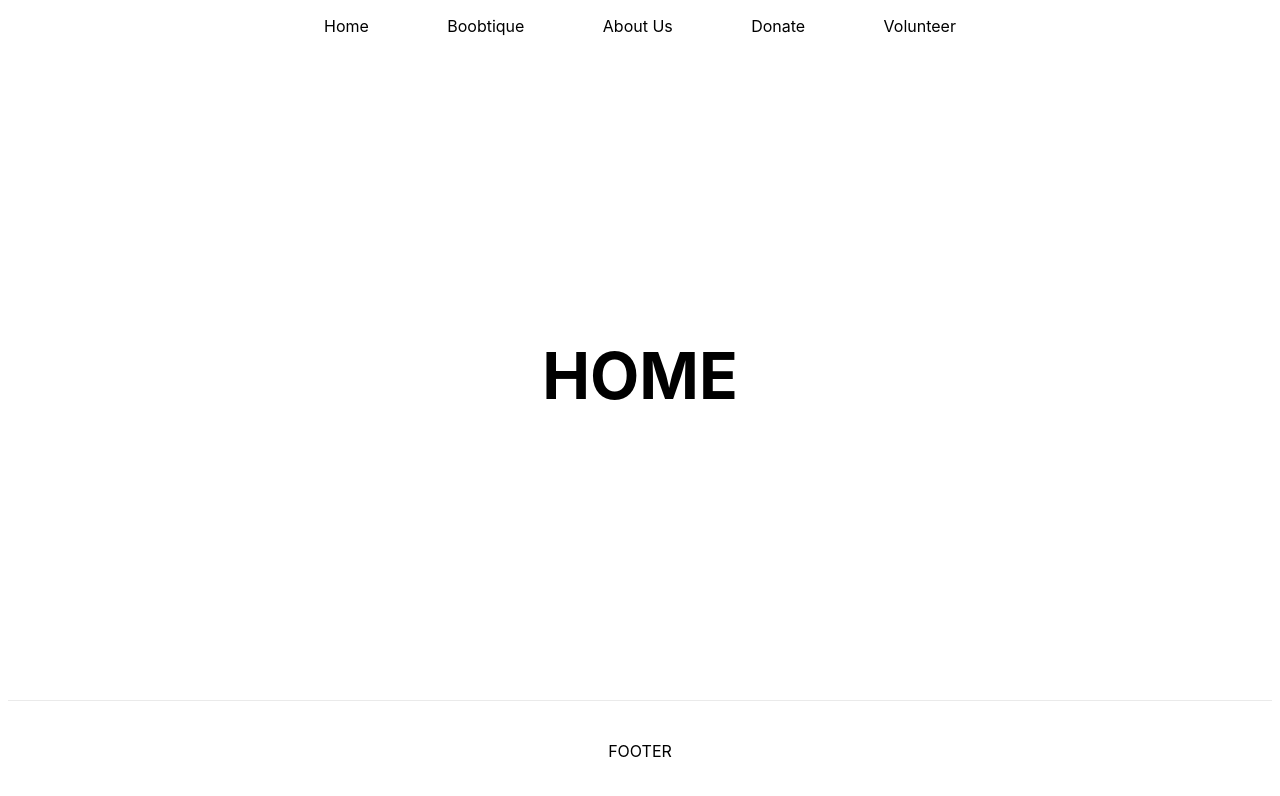
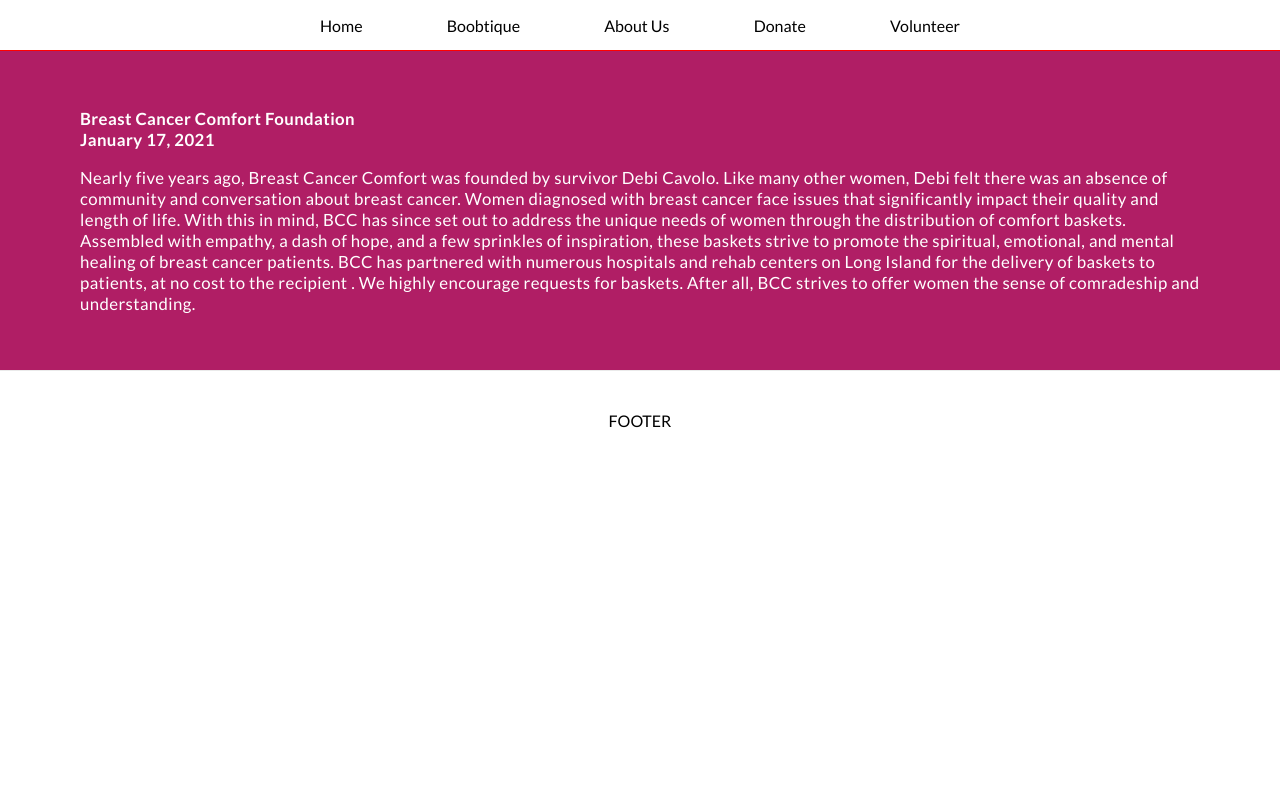
Before and after one commit to vishalicious213/bcc-v2, a Next.js app: page / in a window 1280 px wide. Shown: the top 796 px of the page. Built offline with nearby package versions, Linux system fonts and the light colour scheme.

Commit message:
added & styled article to index

```diff
--- a/pages/index.js
+++ b/pages/index.js
@@ -14,9 +14,12 @@
       <Nav />
 
       <main className={styles.main}>
-        <h1 className={styles.title}>
-          HOME
-        </h1>
+        <article className='pink-container'>
+          <p className='no-space-below'><b>Breast Cancer Comfort Foundation</b></p>
+          <p className='no-space-above'><b>January 17, 2021</b></p>
+
+          <p>Nearly five years ago, Breast Cancer Comfort was founded by survivor Debi Cavolo. Like many other women, Debi felt there was an absence of community and conversation about breast cancer. Women diagnosed with breast cancer face issues that significantly impact their quality and length of life. With this in mind, BCC has since set out to address the unique needs of women through the distribution of comfort baskets. Assembled with empathy, a dash of hope, and a few sprinkles of inspiration, these baskets strive to promote the spiritual, emotional, and mental healing of breast cancer patients. BCC has partnered with numerous hospitals and rehab centers on Long Island for the delivery of baskets to patients, at no cost to the recipient . We highly encourage requests for baskets. After all, BCC strives to offer women the sense of comradeship and understanding.</p>
+        </article>
       </main>
 
       <Footer />
--- a/styles/Home.module.css
+++ b/styles/Home.module.css
@@ -1,19 +1,20 @@
 .container {
   min-height: 100vh;
-  padding: 0 0.5rem;
+  /* padding: 0 0.5rem; */
   display: flex;
   flex-direction: column;
-  justify-content: center;
-  align-items: center;
+  /* justify-content: center; */
+  /* align-items: center; */
 }
 
 .main {
-  padding: 5rem 0;
-  flex: 1;
-  display: flex;
-  flex-direction: column;
-  justify-content: center;
-  align-items: center;
+  outline: 1px solid red;
+  /* padding: 5rem 0; */
+  /* flex: 1; */
+  /* display: flex; */
+  /* flex-direction: column; */
+  /* justify-content: flex-start; */
+  /* align-items: flex-start; */
 }
 
 .footer {
--- a/styles/globals.css
+++ b/styles/globals.css
@@ -1,9 +1,12 @@
+@import url('https://fonts.googleapis.com/css2?family=Lato:wght@300;400;700&display=swap');
+
 html,
 body {
   padding: 0;
   margin: 0;
-  font-family: -apple-system, BlinkMacSystemFont, Segoe UI, Roboto, Oxygen,
-    Ubuntu, Cantarell, Fira Sans, Droid Sans, Helvetica Neue, sans-serif;
+  font-family: 'Lato', sans-serif;
+  /* font-family: -apple-system, BlinkMacSystemFont, Segoe UI, Roboto, Oxygen,
+    Ubuntu, Cantarell, Fira Sans, Droid Sans, Helvetica Neue, sans-serif; */
 }
 
 a {
@@ -14,3 +17,20 @@
 * {
   box-sizing: border-box;
 }
+
+.pink-container {
+  width: 100%;
+  color: white;
+  background-color: #b01e65;
+  padding: 2.5rem 5rem 2.5rem;
+  font-size: 1.05rem;
+  letter-spacing: .025rem;
+}
+
+.no-space-above {
+  margin-top: 0;
+}
+
+.no-space-below {
+  margin-bottom: 0;
+}
```
